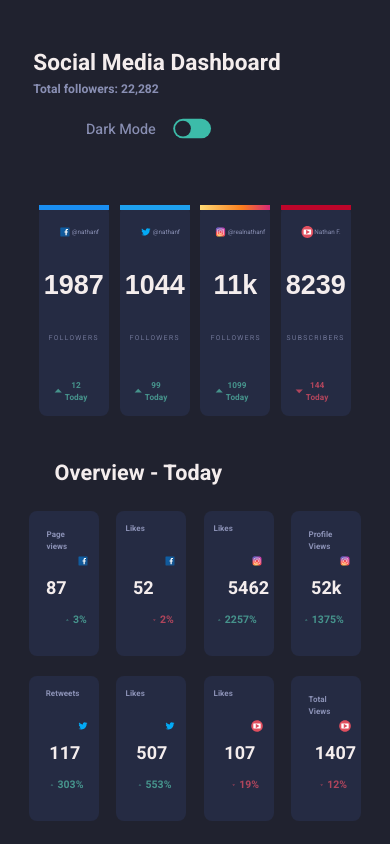
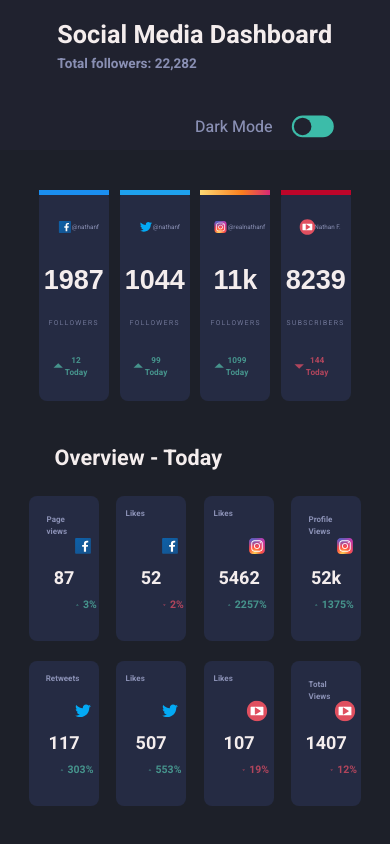
Before and after one commit to KacagoHollo/social-media-dashbord-react, a React (Create React App) app: page / in a window 390 px wide. Built offline with nearby package versions, Linux system fonts and the light colour scheme; a web font is replaced by a local one.

Commit message:
fixed header, position bug fixing

```diff
--- a/src/App.css
+++ b/src/App.css
@@ -67,7 +67,7 @@ div.dark {
   width: 100vw;
   height: 100vh;
   overflow: scroll;
-  background-color: #20222f;
+  background-color: #1d2029;
   color: #f4eded;
 }
 
@@ -114,16 +114,18 @@ body {
 }
 
 body header {
-  position: absolute;
-  top: 40px;
-  width: 80vw;
-  height: 80px;
+  position: fixed;
+  top: 0px;
+  left: 0;
+  width: 100%;
+  height: 150px;
+  z-index: 100;
+  background-color: #20222f;
   display: -webkit-box;
   display: -ms-flexbox;
   display: flex;
-  -webkit-box-pack: justify;
-      -ms-flex-pack: justify;
-          justify-content: space-between;
+  -ms-flex-pack: distribute;
+      justify-content: space-around;
   -ms-flex-wrap: wrap;
       flex-wrap: wrap;
 }
@@ -384,9 +386,11 @@ body div.overview div.main-two div.over h2.type {
 }
 
 body div.overview div.main-two div.over h2.amount {
+  width: 100%;
   position: absolute;
-  bottom: 0px;
-  left: 30px;
+  bottom: 30px;
+  left: 0px;
+  text-align: center;
   font-size: 30px;
 }
 
@@ -394,6 +398,7 @@ body div.overview div.main-two div.over p {
   position: absolute;
   bottom: 25px;
   right: 30px;
+  text-align: center;
   font-size: 15px;
   font-weight: 700;
 }
@@ -461,9 +466,6 @@ body div.overview div.main-two div.over h1 span.icons svg {
   div.main-two div.over {
     margin: 0 -10px 0 -10px;
   }
-  div.main-two div.over h2.amount {
-    margin-left: -20px;
-  }
   div.main-two div.over h2.type {
     margin-left: -20px;
   }
@@ -479,6 +481,9 @@ body div.overview div.main-two div.over h1 span.icons svg {
 }
 
 @media only screen and (max-width: 750px) {
+  div.main-one div.social {
+    text-align: center !important;
+  }
   div.main-one div.social h2 {
     -ms-flex-item-align: start;
         align-self: flex-start;
@@ -514,9 +519,6 @@ body div.overview div.main-two div.over h1 span.icons svg {
     margin-left: -25px;
     margin-top: -20px;
   }
-  div.main-two div.over h2.amount {
-    margin-bottom: 45px;
-  }
   div.main-two div.over h1 span.icons svg {
     margin-top: 10px;
   }
@@ -534,6 +536,10 @@ body div.overview div.main-two div.over h1 span.icons svg {
     -webkit-transform: scale(65%);
             transform: scale(65%);
   }
+  div.main-one div.social h2 svg {
+    -webkit-transform: scale(110%);
+            transform: scale(110%);
+  }
   div.main-one div.social h3 {
     -webkit-transform: scale(70%);
             transform: scale(70%);
@@ -543,12 +549,28 @@ body div.overview div.main-two div.over h1 span.icons svg {
     -webkit-transform: scale(80%);
             transform: scale(80%);
   }
+  div.main-two div.over h1 span.icons svg {
+    -webkit-transform: scale(70%);
+            transform: scale(70%);
+  }
+  div.main-two div.over p {
+    right: 20px !important;
+    margin-right: -20px !important;
+  }
 }
 
 @media only screen and (max-width: 475px) {
   div.main-one div.social h1:nth-child(3), div.main-one div.social h1:nth-child(4), div.main-one div.social h2 {
     -webkit-transform: scale(55%);
             transform: scale(55%);
+  }
+  div.main-one div.social h2 svg {
+    -webkit-transform: scale(130%);
+            transform: scale(130%);
+  }
+  div.main-one div.social h1:nth-child(4) {
+    margin-top: -10px !important;
+    margin-bottom: -10px !important;
   }
   div.main-one div.social h3 {
     -webkit-transform: scale(60%);
@@ -562,8 +584,8 @@ body div.overview div.main-two div.over h1 span.icons svg {
 
 @media only screen and (max-width: 420px) {
   div.main-one div.social svg {
-    -webkit-transform: scale(130%);
-            transform: scale(130%);
+    -webkit-transform: scale(150%) !important;
+            transform: scale(150%) !important;
   }
   div.main-one div.social h1:nth-child(3), div.main-one div.social h1:nth-child(4), div.main-one div.social h2 {
     -webkit-transform: scale(50%);
@@ -575,6 +597,8 @@ body div.overview div.main-two div.over h1 span.icons svg {
   }
   div.main-two div.over {
     padding-bottom: 90px !important;
+    -ms-flex-wrap: nowrap !important;
+        flex-wrap: nowrap !important;
   }
   div.main-two div.over h2.type {
     -webkit-transform: scale(50%);
@@ -583,8 +607,9 @@ body div.overview div.main-two div.over h1 span.icons svg {
     left: 25px !important;
   }
   div.main-two div.over h2.amount {
-    -webkit-transform: scale(60%);
-            transform: scale(60%);
+    -webkit-transform: scale(60%) !important;
+            transform: scale(60%) !important;
+    bottom: 20px !important;
   }
   div.main-two div.over svg {
     -webkit-transform: scale(50%);
@@ -596,19 +621,19 @@ body div.overview div.main-two div.over h1 span.icons svg {
 }
 
 @media only screen and (max-width: 390px) {
-  header, div.title, div.theme {
+  div.title, div.theme {
     -webkit-transform: scale(90%);
             transform: scale(90%);
   }
   header {
-    width: 100vw !important;
+    height: 120%;
   }
   div.theme {
-    -webkit-transform: translate(50%, 50%);
-            transform: translate(50%, 50%);
+    -webkit-transform: translate(50%, 10%);
+            transform: translate(50%, 10%);
   }
   div.main-one {
-    margin-top: 40px !important;
+    margin-top: 10px !important;
   }
   div.main-one div.social {
     padding: 0 !important;
@@ -616,6 +641,10 @@ body div.overview div.main-two div.over h1 span.icons svg {
   div.main-one div.social h1:nth-child(3), div.main-one div.social h1:nth-child(4), div.main-one div.social h2 {
     -webkit-transform: scale(45%);
             transform: scale(45%);
+  }
+  div.main-one div.social svg {
+    -webkit-transform: scale(170%) !important;
+            transform: scale(170%) !important;
   }
   div.overview {
     margin-top: 40px !important;
--- a/src/App.scss
+++ b/src/App.scss
@@ -61,7 +61,7 @@
 
     overflow: scroll;
 
-    background-color: #20222f;
+    background-color: #1d2029;
     color: rgb(244, 237, 237);
 
     div.social {
@@ -98,16 +98,18 @@
       font-family: 'Heebo', sans-serif;
       font-weight: 300;
       header {
-        position: absolute;
-        top: 40px;
-        // left: 0;
-        width: 80vw;
-        height: 80px;
+        position: fixed;
+        top: 0px;
+        left: 0;
+        width: 100%;
+        height: 150px;
+        z-index: 100;
+        background-color: #20222f;
 
         // padding-bottom: -20px;
 
         display: flex;
-        justify-content: space-between;
+        justify-content: space-around;
         flex-wrap: wrap;
 
 
@@ -320,9 +322,11 @@
             }
 
             h2.amount {
+              width: 100%;
               position: absolute;
-              bottom: 0px;
-              left: 30px;
+              bottom: 30px;
+              left: 0px;
+              text-align: center;
 
               font-size: 30px;
             }
@@ -332,6 +336,7 @@
               bottom: 25px;
               right: 30px;
 
+              text-align: center;
               font-size: 15px;
               font-weight: 700;
 
@@ -396,9 +401,6 @@
 
       div.over {
         margin: 0 -10px 0 -10px;
-        h2.amount {
-          margin-left: -20px;
-        }
         h2.type {
           margin-left: -20px;
         }
@@ -418,6 +420,7 @@
   @media only screen and (max-width: 750px) {
     div.main-one {
       div.social {
+        text-align: center !important;
         h2 {
           align-self: flex-start;
           margin-left: 10px;
@@ -452,9 +455,6 @@
           margin-left: -25px;
           margin-top: -20px;
         }
-        h2.amount {
-          margin-bottom: 45px;
-        }
         h1 {
           span.icons {
             svg {
@@ -482,6 +482,9 @@
         h1:nth-child(3), h1:nth-child(4), h2 {
           transform: scale(65%);
         }
+        h2 svg {
+          transform: scale(110%);
+        }
         h3 {
           transform: scale(70%);
           padding: 0 15px 0 15px;
@@ -491,6 +494,21 @@
     button {
       transform: scale(80%);
     }
+    div.main-two {
+      div.over {
+        h1 {
+          span.icons {
+            svg {
+              transform: scale(70%);
+            }
+          }
+        }
+        p {
+          right: 20px !important;
+          margin-right: -20px !important;
+        }
+      }
+    }
   }
 
   @media only screen and (max-width: 475px) {
@@ -498,6 +516,13 @@
       div.social {
         h1:nth-child(3), h1:nth-child(4), h2 {
           transform: scale(55%);
+        }
+        h2 svg {
+          transform: scale(130%);
+        }
+        h1:nth-child(4) {
+          margin-top: -10px !important;
+          margin-bottom: -10px !important;
         }
         h3 {
           transform: scale(60%);
@@ -518,7 +543,7 @@
     div.main-one {
       div.social {
         svg {
-          transform: scale(130%);
+          transform: scale(150%) !important;
         }
         h1:nth-child(3), h1:nth-child(4), h2 {
           transform: scale(50%);
@@ -531,13 +556,15 @@
     div.main-two {
       div.over {
         padding-bottom: 90px !important;
+        flex-wrap: nowrap !important;
         h2.type {
           transform: scale(50%);
           top: 25px !important;
           left: 25px !important;
         }
         h2.amount {
-          transform: scale(60%);
+          transform: scale(60%) !important;
+          bottom: 20px !important;
         }
         svg {
           transform: scale(50%);
@@ -550,21 +577,24 @@
   }
 
   @media only screen and (max-width: 390px) {
-    header, div.title, div.theme {
+    div.title, div.theme {
       transform: scale(90%);
     }
     header {
-      width: 100vw !important;
+      height: 120%;
     }
     div.theme {
-      transform: translate(50%, 50%);
+      transform: translate(50%, 10%);
     }
     div.main-one {
-      margin-top: 40px !important;
+      margin-top: 10px !important;
       div.social {
         padding: 0 !important;
         h1:nth-child(3), h1:nth-child(4), h2 {
           transform: scale(45%);
+        }
+        svg {
+          transform: scale(170%) !important;
         }
       }
     }
```
Also changed, not shown: 1 other file (tests, documents, lock files or other folders).
